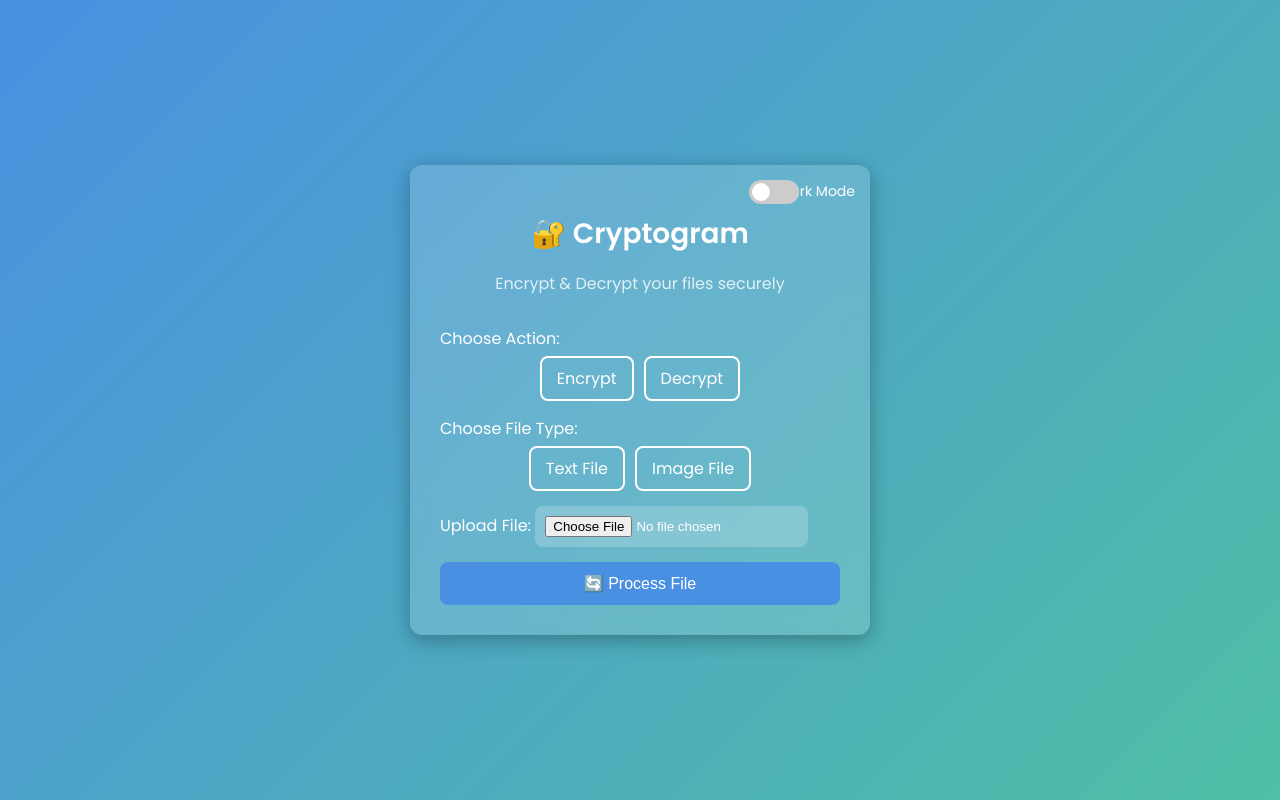
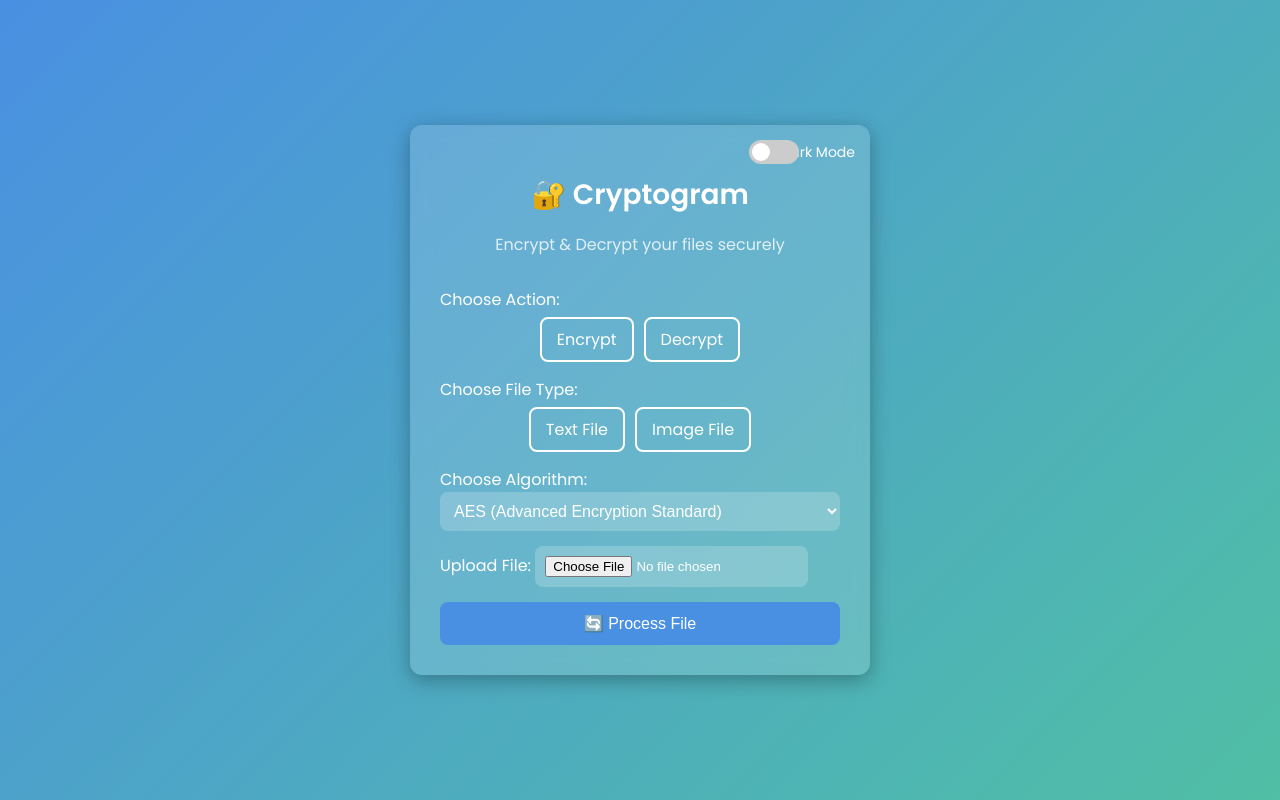
Before and after one commit to iamanant2003/Cryptogram-Encryptor, a Flask app: page / in a window 1280 px wide. Run offline with Flask 3, Linux system fonts and the light colour scheme.

Commit message:
index.html

```diff
--- a/CryptogramEncryptor/templates/index.html
+++ b/CryptogramEncryptor/templates/index.html
@@ -44,6 +44,15 @@
             </div>
 
             <div class="form-group">
+                <label>Choose Algorithm:</label>
+                <select name="algorithm" id="algorithm" required>
+                    <option value="AES">AES (Advanced Encryption Standard)</option>
+                    <option value="DES">DES (Data Encryption Standard)</option>
+                    <option value="RSA">RSA (Rivest-Shamir-Adleman)</option>
+                </select>
+            </div>
+
+            <div class="form-group">
                 <label for="file">Upload File:</label>
                 <input type="file" id="file" name="file" required>
             </div>
```
